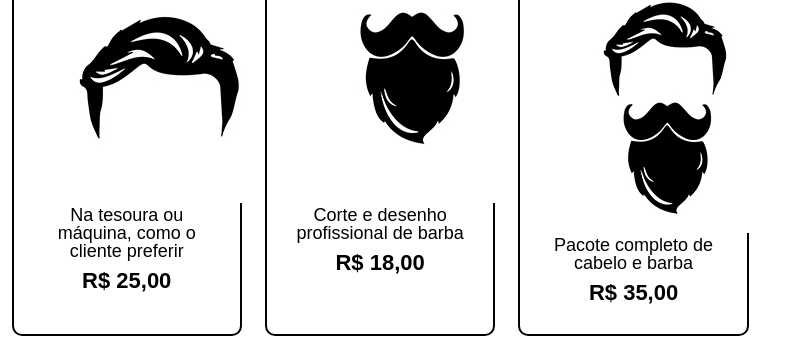
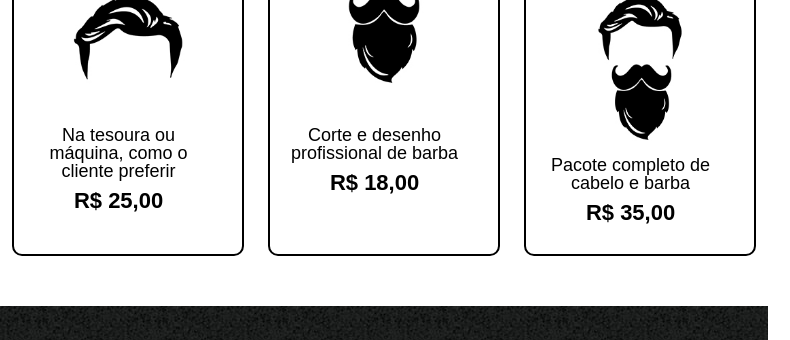
Before and after one commit to LeonardoBraz1/Barbearia_Braz, a plain HTML site: page produtos.html in a window 768 px wide. Shown: the part 474-814 px from the top of the page, 790 px wide, since content can reach past the window. Drawn offline with Linux system fonts and the light colour scheme.

Commit message:
Update style.css

```diff
--- a/styles/style.css
+++ b/styles/style.css
@@ -368,7 +368,7 @@ footer {
   .produto-preco,
   .produto-descricao,
   .produtos-titulos {
-    width: 9 0%;
+    width: 90%;
   }
 
   .form-control {
```
